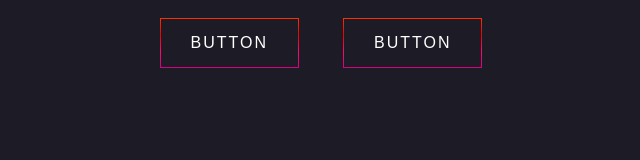
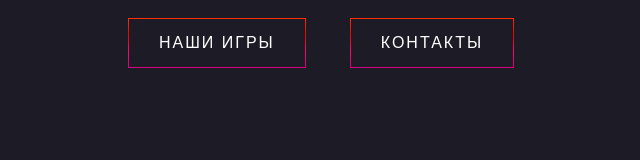
Before and after one commit to testddoser/test, a plain HTML site: page index.html in a window 1280 px wide. Shown: the whole page, without its empty margins (319-959 px from the left). Drawn offline with nearby package versions, Linux system fonts and the light colour scheme.

Commit message:
Update index.html

```diff
--- a/index.html
+++ b/index.html
@@ -1,8 +1,8 @@
 <script src="https://ajax.googleapis.com/ajax/libs/jquery/2.2.0/jquery.min.js"></script>
 
 <center>
-  <a href="" class="sliding-button">Button</a>
-  <a href="" class="sliding-button">Button</a>
+  <a href="" class="sliding-button">Наши игры</a>
+  <a href="" class="sliding-button">Контакты</a>
 </center>
 
 <style>
```
